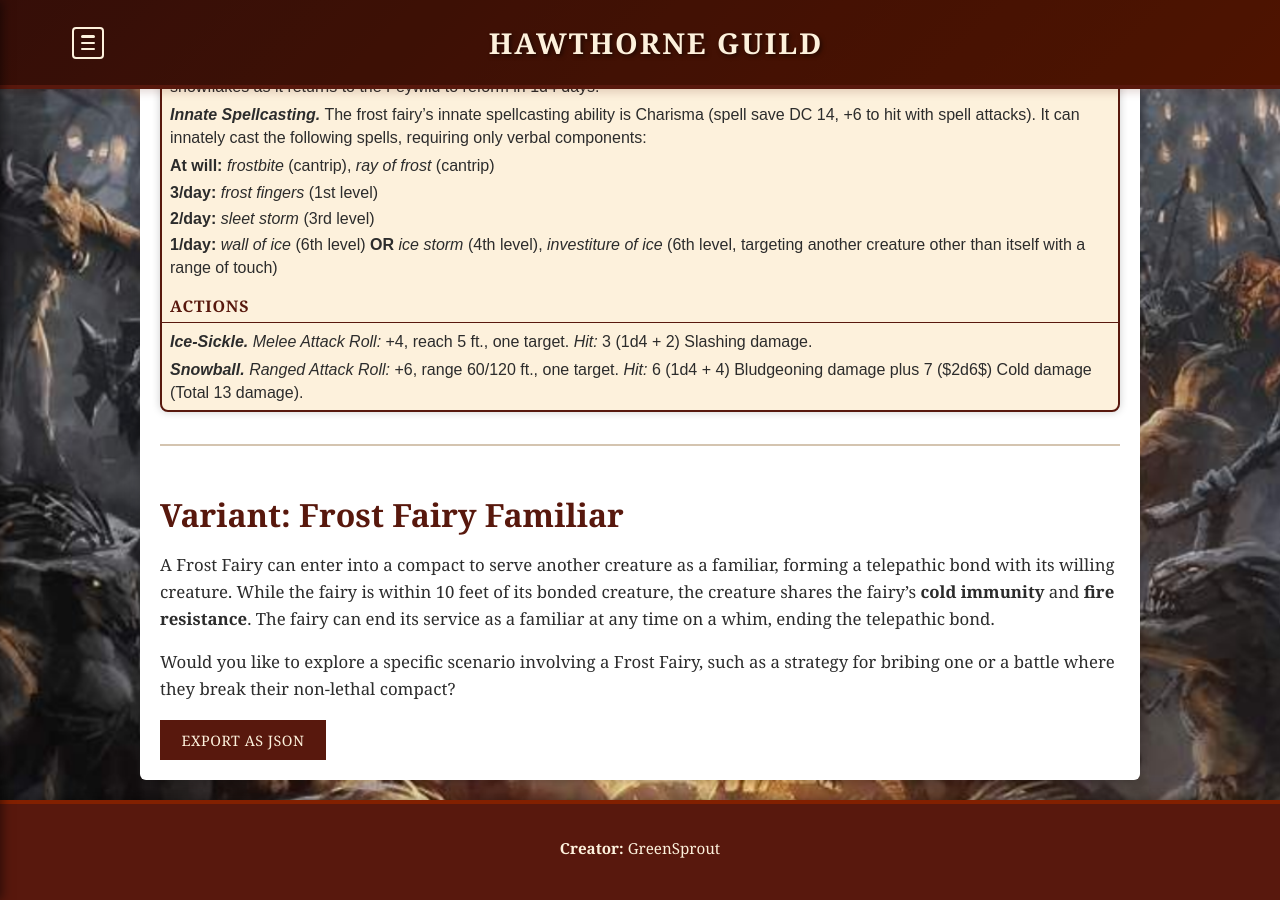
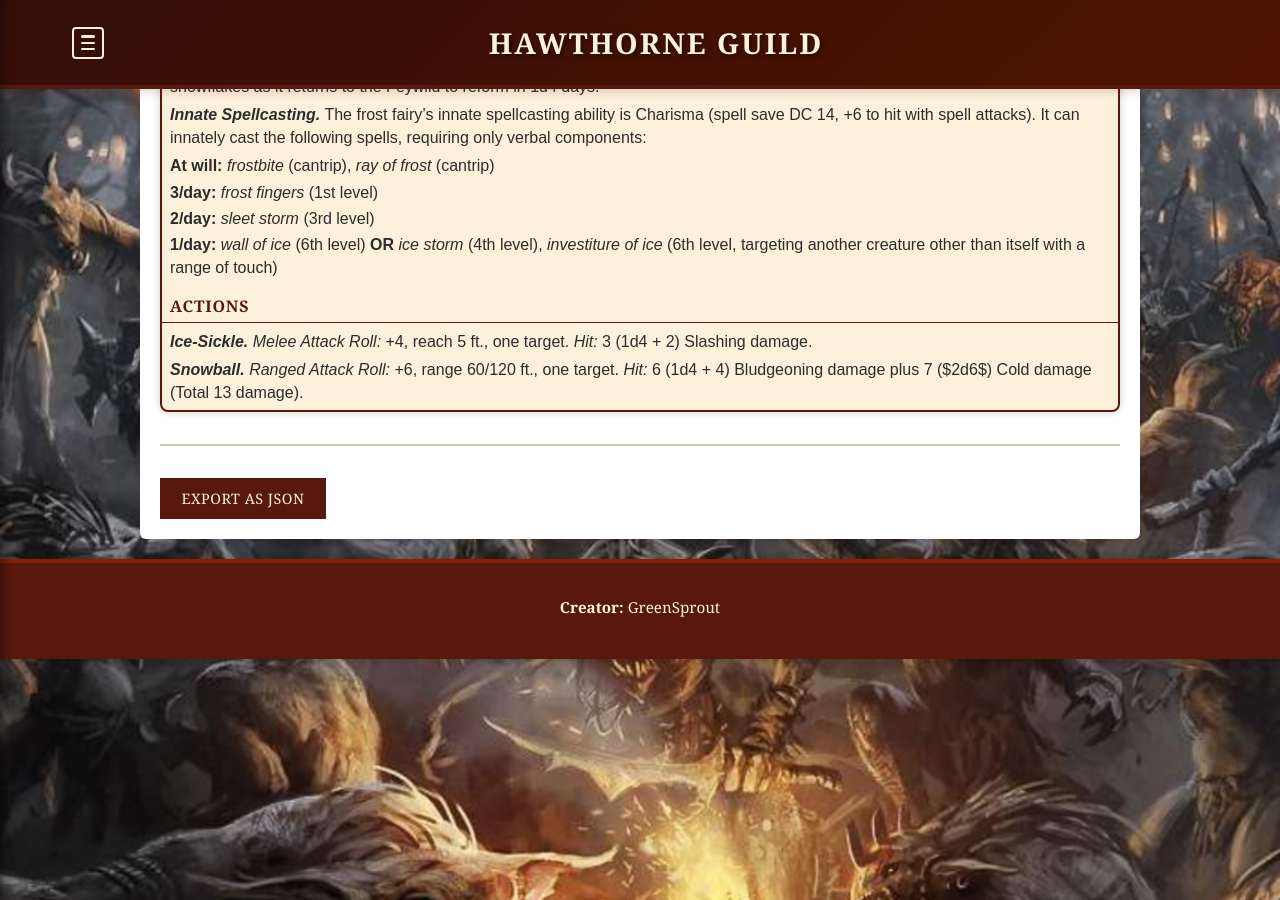
Before and after one commit to hawthorneguild/Guides, a Jekyll site: the page built from _monsters/frost-fairy.md, in a window 1280 px wide and 900 px high, scrolled down 1721 px. Built offline with Jekyll 4.4.1, drawn with Linux system fonts in a browser that asks for light colours.

Commit message:
monster fixes

```diff
--- a/_monsters/frost-fairy.md
+++ b/_monsters/frost-fairy.md
@@ -63,8 +63,3 @@
 > ***Snowball.*** *Ranged Attack Roll:* +6, range 60/120 ft., one target. *Hit:* 6 (1d4 + 4) Bludgeoning damage plus 7 ($2d6$) Cold damage (Total 13 damage).
 
 ---
-## Variant: Frost Fairy Familiar
-
-A Frost Fairy can enter into a compact to serve another creature as a familiar, forming a telepathic bond with its willing creature. While the fairy is within 10 feet of its bonded creature, the creature shares the fairy's **cold immunity** and **fire resistance**. The fairy can end its service as a familiar at any time on a whim, ending the telepathic bond.
-
-Would you like to explore a specific scenario involving a Frost Fairy, such as a strategy for bribing one or a battle where they break their non-lethal compact?
```
Also changed, not shown: _monsters/blackfrost.md (+1 -0 lines).
